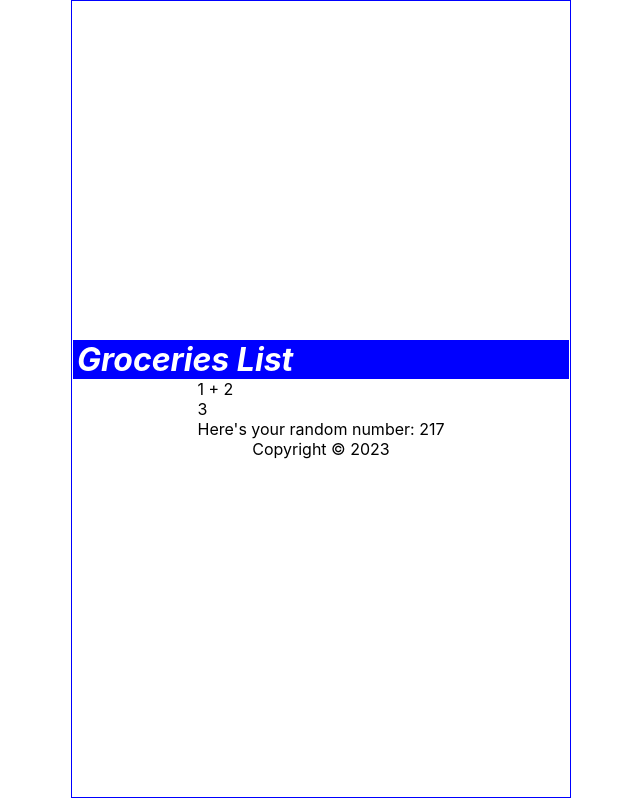
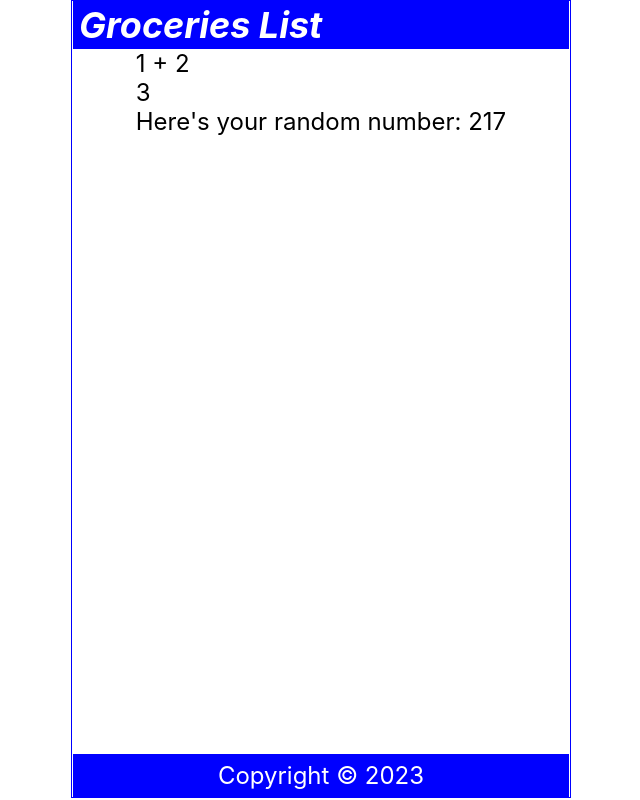
Before and after one commit to Sultepronit/react-2-basics, a React (Create React App) app: page / in a window 1280 px wide. Shown: the whole page, without its empty margins (319-959 px from the left). Built offline with nearby package versions, Linux system fonts and the light colour scheme.

Commit message:
improved style

```diff
--- a/src/Header.js
+++ b/src/Header.js
@@ -1,6 +1,7 @@
 function Header() {
     const h1Style = {
-        fontStyle: 'italic'
+        fontStyle: 'italic',
+        fontSize: '1.5em'
     };
 
     return (
--- a/src/index.css
+++ b/src/index.css
@@ -2,6 +2,7 @@
   margin: 0;
   padding: 0;
   box-sizing: border-box;
+  font-size: 100%;
 }
 
 body {
@@ -11,6 +12,7 @@ body {
     sans-serif;
   -webkit-font-smoothing: antialiased;
   -moz-osx-font-smoothing: grayscale;
+  font-size: 1.5em;
 }
 
 .App {
@@ -26,8 +28,25 @@ body {
 
 header {
   width: calc(100% - 2px);
+  height: 2em;
   padding: 0 0.25em;
   display: flex;
   justify-content: space-between;
   align-items: center;
 }
+
+main {
+  min-height: 50vh;
+  height: calc(100vh - 3.8em);
+}
+
+footer {
+  width: calc(100% - 2px);
+  height: 1.8em;
+  padding: 0.3em;
+  background-color: blue;
+  color: white;
+  display: flex;
+  flex-direction: column;
+  align-items: center;
+}
```
